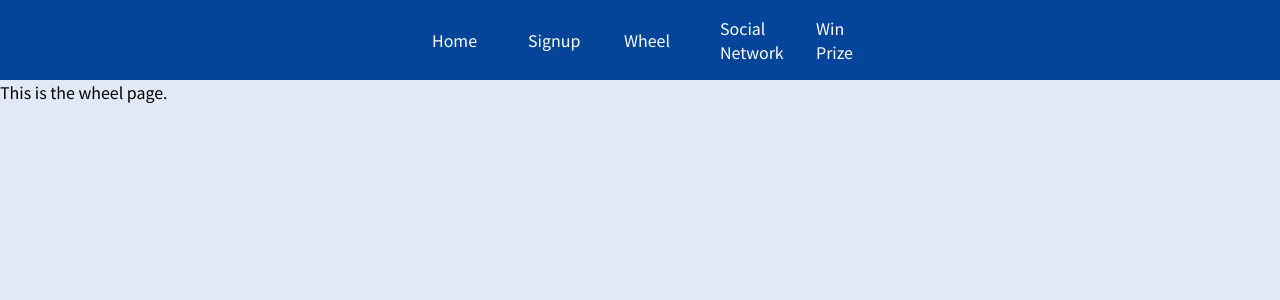
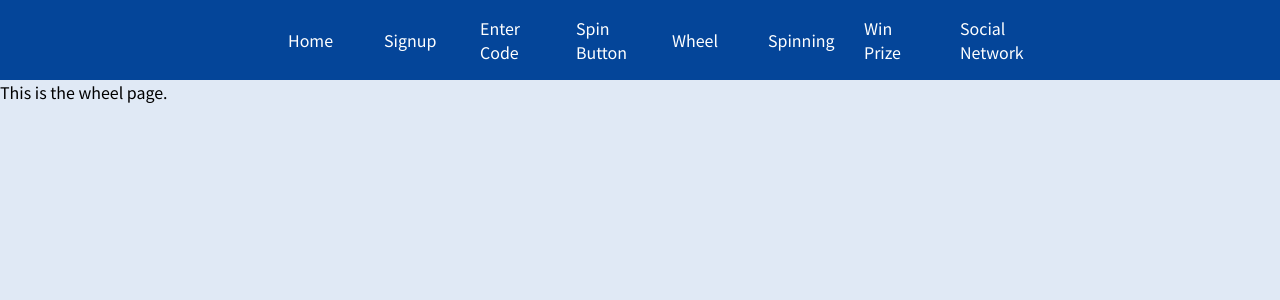
Before and after one commit to Subvisual-Academy/subvisuwheel, a React (Create React App) app in the folder frontend/: page /wheel in a window 1280 px wide. Shown: the top 300 px of the page. Built offline with nearby package versions, Linux system fonts and the light colour scheme.

Commit message:
Implement Spin Animation
Why:
* So the Wheel can spin

How:
* Using css and state to apply the animation

```diff
--- a/frontend/src/components/MainHeader/index.js
+++ b/frontend/src/components/MainHeader/index.js
@@ -17,18 +17,33 @@ const MainHeader = () => {
             </NavLink>
           </li>
           <li>
+            <NavLink activeClassName={styles.active} to="/enter-code">
+              Enter Code
+            </NavLink>
+          </li>
+          <li>
+            <NavLink activeClassName={styles.active} to="/spin-button">
+              Spin Button
+            </NavLink>
+          </li>
+          <li>
             <NavLink activeClassName={styles.active} to="/wheel">
               Wheel
             </NavLink>
           </li>
           <li>
-            <NavLink activeClassName={styles.active} to="/social-network">
-              Social Network
+            <NavLink activeClassName={styles.active} to="/spinning">
+              Spinning
             </NavLink>
           </li>
           <li>
             <NavLink activeClassName={styles.active} to="/win-prize">
               Win Prize
+            </NavLink>
+          </li>
+          <li>
+            <NavLink activeClassName={styles.active} to="/social-network">
+              Social Network
             </NavLink>
           </li>
         </ul>
```
Also changed, not shown: frontend/src/components/Wheel/index.js (+11 -2 lines), frontend/src/components/Wheel/index.module.css (+14 -0 lines).
